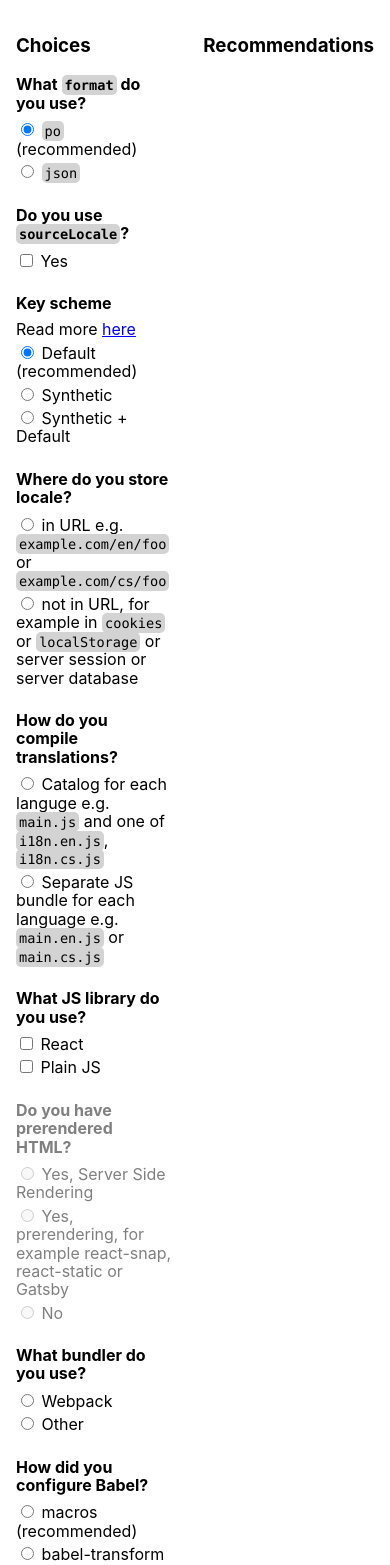
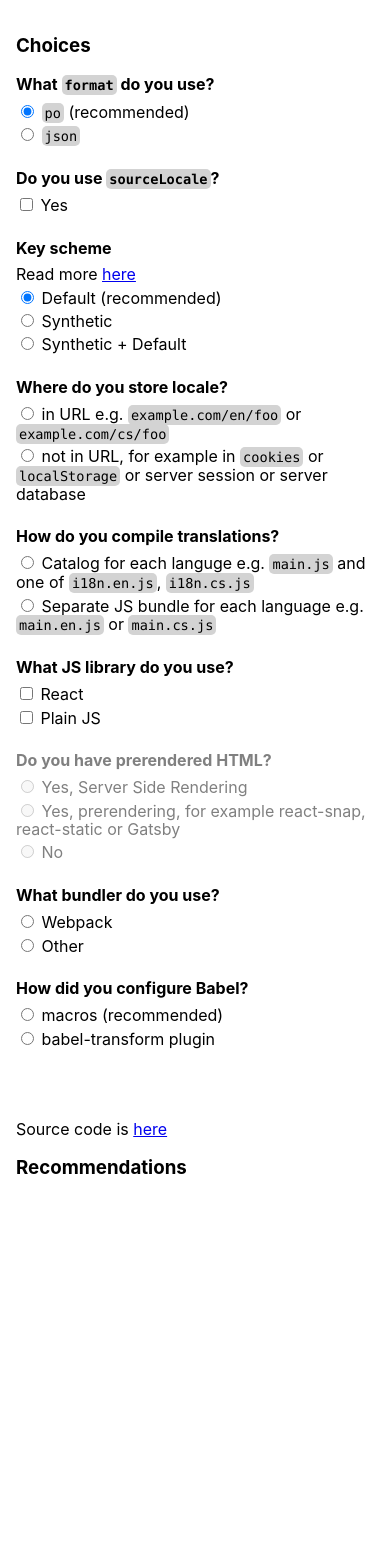
Before and after one commit to stereobooster/lingui-choices, a React (Create React App) app: page / in a window 390 px wide. Shown: the top 1565 px of the page. After the commit the page ends 1214 px from the top, so only its background shows below. Built offline with nearby package versions, Linux system fonts and the light colour scheme.

Commit message:
small fixes

```diff
--- a/src/App.css
+++ b/src/App.css
@@ -12,11 +12,11 @@
 label {
   cursor: pointer;
   display: block;
-  margin-bottom: 0.25rem
+  margin-bottom: 0.25rem;
 }
 
 .hint {
-  margin-bottom: 0.25rem
+  margin-bottom: 0.25rem;
 }
 
 .disabled {
@@ -35,6 +35,12 @@ h4 {
   display: flex;
 }
 
+@media (max-width: 400px) {
+  .content {
+    display: block;
+  }
+}
+
 .column {
   padding: 1rem;
   flex: 1;
--- a/src/App.js
+++ b/src/App.js
@@ -171,6 +171,10 @@ class App extends Component {
         </form>
 
         <div className="column">
+          <p>
+            Source code is{" "}
+            <a href="https://github.com/stereobooster/lingui-choices">here</a>
+          </p>
           <h3>Recommendations</h3>
           {isGettext(state) && isSourceLocale(state) && isDefault(state) && (
             <p>
```
